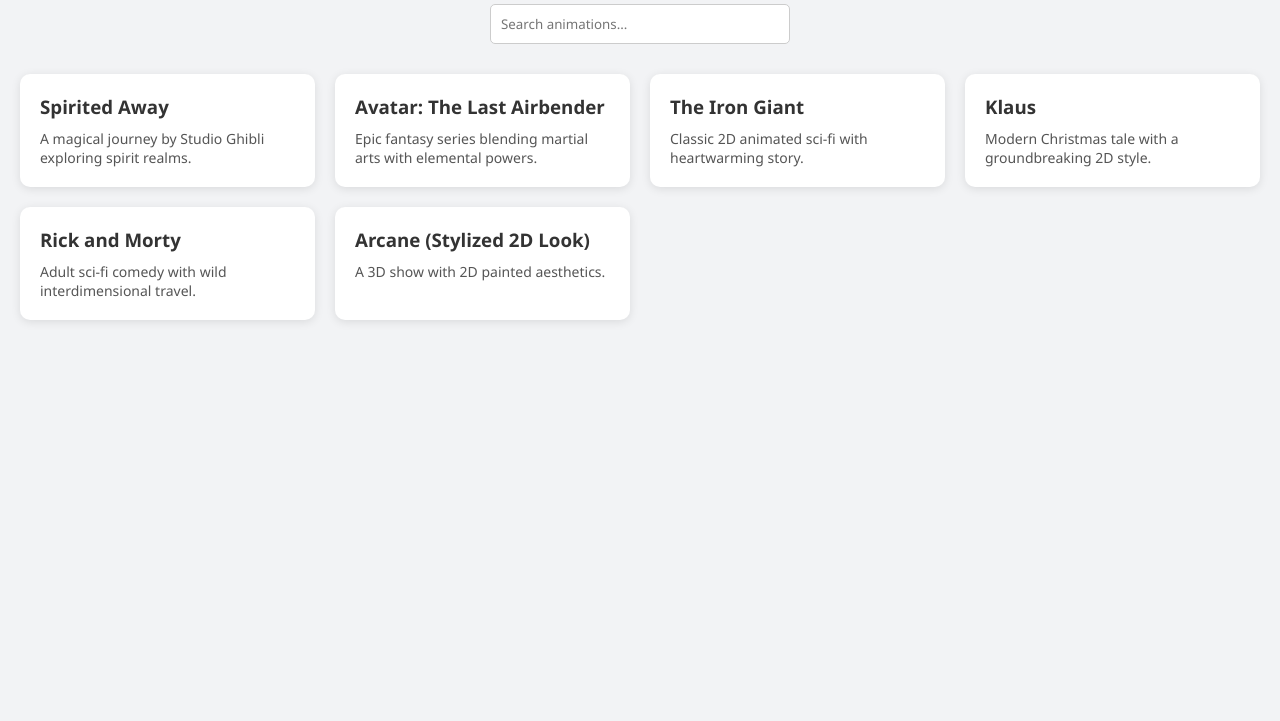
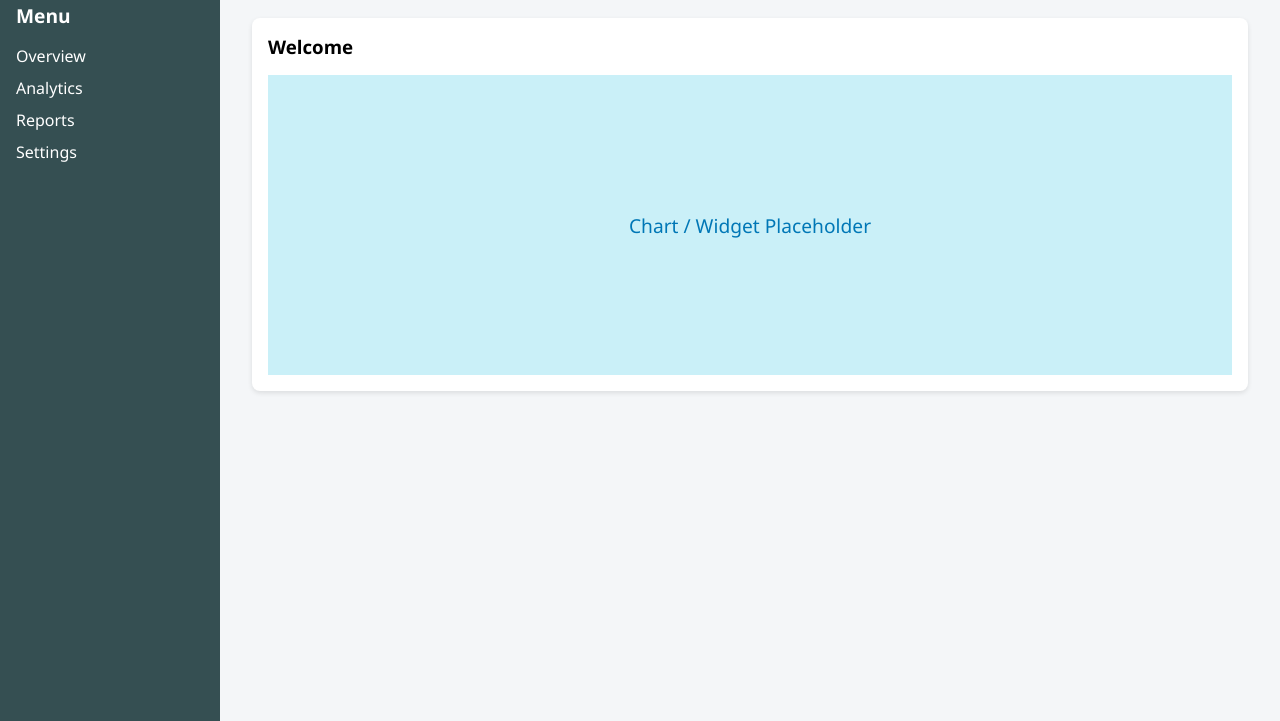
Before and after one commit to harshithapothina702-jpg/Colllab, a plain HTML site: page index.html in a window 1280 px wide. Shown: the part 79-800 px from the top of the page. Drawn offline with Linux system fonts and the light colour scheme.

Commit message:
Update index.html

```diff
--- a/index.html
+++ b/index.html
@@ -3,220 +3,132 @@
 <head>
   <meta charset="UTF-8" />
   <meta name="viewport" content="width=device-width, initial-scale=1.0"/>
-  <title>2D Animation Dashboard</title>
+  <title>Dashboard Sketch</title>
   <style>
     * {
+      box-sizing: border-box;
       margin: 0;
       padding: 0;
-      box-sizing: border-box;
-      font-family: 'Segoe UI', sans-serif;
+      font-family: "Segoe UI", sans-serif;
     }
 
     body {
-      background: #f2f3f5;
-      padding: 20px;
-      color: #333;
+      display: flex;
+      flex-direction: column;
+      height: 100vh;
+      background-color: #f4f6f8;
     }
 
-    h1 {
+    header {
+      background-color: #2f3e46;
+      color: white;
+      padding: 1rem 2rem;
       text-align: center;
-      margin-bottom: 20px;
+      font-size: 1.5rem;
     }
 
-    .search-bar {
+    .container {
       display: flex;
-      justify-content: center;
-      margin-bottom: 30px;
+      flex: 1;
     }
 
-    .search-bar input {
-      padding: 10px;
-      width: 300px;
-      border: 1px solid #ccc;
-      border-radius: 5px;
+    .sidebar {
+      width: 220px;
+      background-color: #354f52;
+      color: white;
+      padding: 1rem;
     }
 
-    .grid {
-      display: grid;
-      grid-template-columns: repeat(auto-fill, minmax(250px, 1fr));
-      gap: 20px;
+    .sidebar h2 {
+      font-size: 1.2rem;
+      margin-bottom: 1rem;
+    }
+
+    .sidebar ul {
+      list-style: none;
+    }
+
+    .sidebar ul li {
+      margin: 10px 0;
+      cursor: pointer;
+    }
+
+    .sidebar ul li:hover {
+      color: #90e0ef;
+    }
+
+    .main {
+      flex: 1;
+      padding: 2rem;
     }
 
     .card {
-      background: #fff;
-      padding: 20px;
-      border-radius: 10px;
-      box-shadow: 0 2px 10px rgba(0,0,0,0.1);
-      transition: 0.3s ease;
-      cursor: pointer;
+      background: white;
+      padding: 1rem;
+      border-radius: 8px;
+      box-shadow: 0 2px 5px rgba(0,0,0,0.1);
     }
 
-    .card:hover {
-      transform: translateY(-5px);
+    .chart-placeholder {
+      width: 100%;
+      height: 300px;
+      background: #caf0f8;
+      display: flex;
+      align-items: center;
+      justify-content: center;
+      font-size: 1.2rem;
+      color: #0077b6;
+      margin-top: 1rem;
     }
 
-    .card h3 {
-      margin-bottom: 10px;
-    }
+    @media (max-width: 768px) {
+      .container {
+        flex-direction: column;
+      }
 
-    .card p {
-      color: #555;
-      font-size: 14px;
-    }
-
-    /* Modal Styles */
-    .modal {
-      display: none;
-      position: fixed;
-      top: 0; left: 0;
-      width: 100%;
-      height: 100%;
-      background: rgba(0,0,0,0.6);
-      justify-content: center;
-      align-items: center;
-      z-index: 1000;
-    }
-
-    .modal-content {
-      background: white;
-      padding: 30px;
-      border-radius: 8px;
-      max-width: 600px;
-      width: 90%;
-      position: relative;
-    }
-
-    .modal-content h2 {
-      margin-bottom: 15px;
-    }
-
-    .modal-content ul {
-      padding-left: 20px;
-    }
-
-    .close-btn {
-      position: absolute;
-      top: 15px;
-      right: 15px;
-      background: #e74c3c;
-      color: white;
-      border: none;
-      padding: 5px 10px;
-      border-radius: 3px;
-      cursor: pointer;
-    }
-
-    @media (max-width: 600px) {
-      .card {
-        padding: 15px;
+      .sidebar {
+        width: 100%;
       }
     }
   </style>
 </head>
 <body>
 
-  <h1>2D Animation Projects Dashboard</h1>
+  <header>
+    Dashboard Sketch
+  </header>
 
-  <div class="search-bar">
-    <input type="text" id="searchInput" placeholder="Search animations...">
-  </div>
+  <div class="container">
+    <div class="sidebar">
+      <h2>Menu</h2>
+      <ul>
+        <li onclick="updateContent('Overview')">Overview</li>
+        <li onclick="updateContent('Analytics')">Analytics</li>
+        <li onclick="updateContent('Reports')">Reports</li>
+        <li onclick="updateContent('Settings')">Settings</li>
+      </ul>
+    </div>
 
-  <div class="grid" id="animationGrid">
-    <!-- Cards rendered by JS -->
-  </div>
-
-  <!-- Modal -->
-  <div class="modal" id="modal">
-    <div class="modal-content">
-      <button class="close-btn" onclick="closeModal()">Close</button>
-      <h2 id="modalTitle"></h2>
-      <p id="modalDescription"></p>
-      <p><strong>Techniques:</strong></p>
-      <ul id="modalList"></ul>
+    <div class="main">
+      <div class="card">
+        <h3 id="contentTitle">Welcome</h3>
+        <div class="chart-placeholder" id="chartArea">
+          Chart / Widget Placeholder
+        </div>
+      </div>
     </div>
   </div>
 
   <script>
-    const animations = [
-      {
-        title: "Spirited Away",
-        description: "A magical journey by Studio Ghibli exploring spirit realms.",
-        techniques: ["Traditional hand-drawn", "Background painting", "Cel animation"]
-      },
-      {
-        title: "Avatar: The Last Airbender",
-        description: "Epic fantasy series blending martial arts with elemental powers.",
-        techniques: ["Digital 2D animation", "Frame-by-frame", "Hybrid anime-western style"]
-      },
-      {
-        title: "The Iron Giant",
-        description: "Classic 2D animated sci-fi with heartwarming story.",
-        techniques: ["Hand-drawn", "Digital ink and paint", "2D & 3D compositing"]
-      },
-      {
-        title: "Klaus",
-        description: "Modern Christmas tale with a groundbreaking 2D style.",
-        techniques: ["Hand-drawn animation", "Lighting simulation", "2D rigging"]
-      },
-      {
-        title: "Rick and Morty",
-        description: "Adult sci-fi comedy with wild interdimensional travel.",
-        techniques: ["Digital 2D", "Rig-based animation", "Flash-style character movement"]
-      },
-      {
-        title: "Arcane (Stylized 2D Look)",
-        description: "A 3D show with 2D painted aesthetics.",
-        techniques: ["2D painted textures", "Hybrid pipeline", "Stylized VFX"]
-      }
-    ];
+    function updateContent(section) {
+      const title = document.getElementById("contentTitle");
+      const chart = document.getElementById("chartArea");
 
-    const grid = document.getElementById('animationGrid');
-    const searchInput = document.getElementById('searchInput');
-    const modal = document.getElementById('modal');
-    const modalTitle = document.getElementById('modalTitle');
-    const modalDescription = document.getElementById('modalDescription');
-    const modalList = document.getElementById('modalList');
+      title.textContent = section;
 
-    function renderCards(filter = "") {
-      grid.innerHTML = "";
-      const filtered = animations.filter(animation =>
-        animation.title.toLowerCase().includes(filter.toLowerCase())
-      );
-
-      filtered.forEach(animation => {
-        const card = document.createElement('div');
-        card.className = 'card';
-        card.innerHTML = `
-          <h3>${animation.title}</h3>
-          <p>${animation.description}</p>
-        `;
-        card.onclick = () => openModal(animation);
-        grid.appendChild(card);
-      });
+      // Simple placeholder update
+      chart.textContent = `Displaying ${section} data...`;
     }
-
-    function openModal(animation) {
-      modalTitle.innerText = animation.title;
-      modalDescription.innerText = animation.description;
-      modalList.innerHTML = '';
-      animation.techniques.forEach(tech => {
-        const li = document.createElement('li');
-        li.textContent = tech;
-        modalList.appendChild(li);
-      });
-      modal.style.display = "flex";
-    }
-
-    function closeModal() {
-      modal.style.display = "none";
-    }
-
-    searchInput.addEventListener('input', () => {
-      renderCards(searchInput.value);
-    });
-
-    // Initial render
-    renderCards();
   </script>
 
 </body>
```
